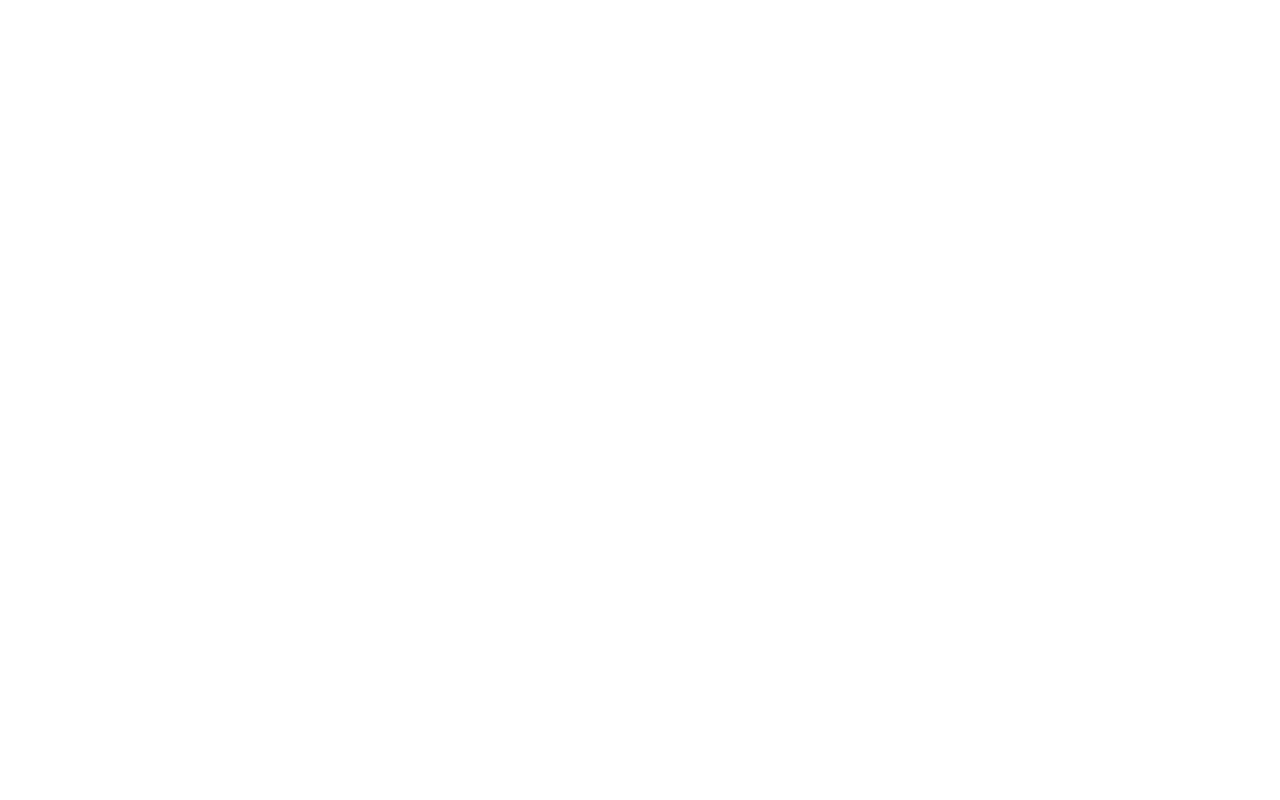
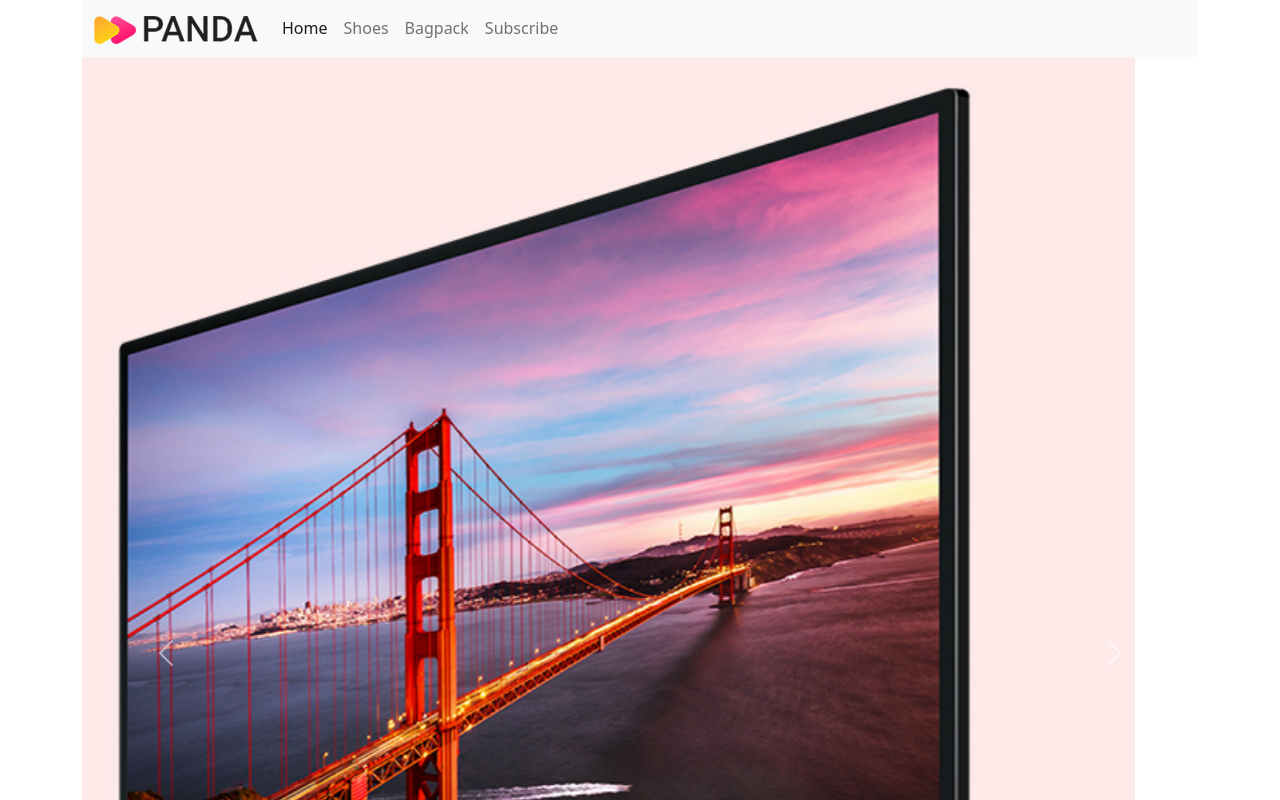
Before and after one commit to TheOrnob/panda-commerce, a plain HTML site: page index.html in a window 1280 px wide. Shown: the top 800 px of the page. Drawn offline with nearby package versions, Linux system fonts and the light colour scheme.

Commit message:
2nd update

```diff
--- a/index.html
+++ b/index.html
@@ -9,8 +9,56 @@
     <link rel="stylesheet" href="style.css">
 </head>
 <body>
-
-
+    <div class="container">
+        <nav class="navbar navbar-expand-lg navbar-light bg-light">
+            <div class="container-fluid">
+              <a class="navbar-brand" href="#"><img src="images/logo.png" alt="panda-logo"></a>
+              <button class="navbar-toggler" type="button" data-bs-toggle="collapse" data-bs-target="#navbarNav" aria-controls="navbarNav" aria-expanded="false" aria-label="Toggle navigation">
+                <span class="navbar-toggler-icon"></span>
+              </button>
+              <div class="collapse navbar-collapse" id="navbarNav">
+                <ul class="navbar-nav">
+                  <li class="nav-item">
+                    <a class="nav-link active" aria-current="page" href="#">Home</a>
+                  </li>
+                  <li class="nav-item">
+                    <a class="nav-link" href="#shoes">Shoes</a>
+                  </li>
+                  <li class="nav-item">
+                    <a class="nav-link" href="#bagpack">Bagpack</a>
+                  </li>
+                  <li class="nav-item">
+                    <a class="nav-link" href="#subscribe">Subscribe</a>
+                  </li>
+                </ul>
+              </div>
+            </div>
+          </nav>
+    </div>
+    <div class="container">
+        <div id="carouselExampleControls" class="carousel slide" data-bs-ride="carousel">
+            <div class="carousel-inner">
+              <div class="carousel-item active">
+                <img src="images/banner-images/tv.png" class="d-block w-100" alt="big-tv">
+              </div>
+              <div class="carousel-item">
+                <img src="images/banner-images/headphone.png" class="d-block w-100" alt="headphone">
+              </div>
+              <div class="carousel-item">
+                <img src="images/banner-images/xbox.png" class="d-block w-100" alt="xbox-gaming">
+              </div>
+            </div>
+            <button class="carousel-control-prev" type="button" data-bs-target="#carouselExampleControls" data-bs-slide="prev">
+              <span class="carousel-control-prev-icon" aria-hidden="true"></span>
+              <span class="visually-hidden">Previous</span>
+            </button>
+            <button class="carousel-control-next" type="button" data-bs-target="#carouselExampleControls" data-bs-slide="next">
+              <span class="carousel-control-next-icon" aria-hidden="true"></span>
+              <span class="visually-hidden">Next</span>
+            </button>
+          </div>
+    </div>
+    <h1>Hello Panda Commerce</h1>
 
     <script src="https://cdn.jsdelivr.net/npm/bootstrap@5.1.3/dist/js/bootstrap.bundle.min.js" integrity="sha384-ka7Sk0Gln4gmtz2MlQnikT1wXgYsOg+OMhuP+IlRH9sENBO0LRn5q+8nbTov4+1p" crossorigin="anonymous"></script>
 </body>
```
